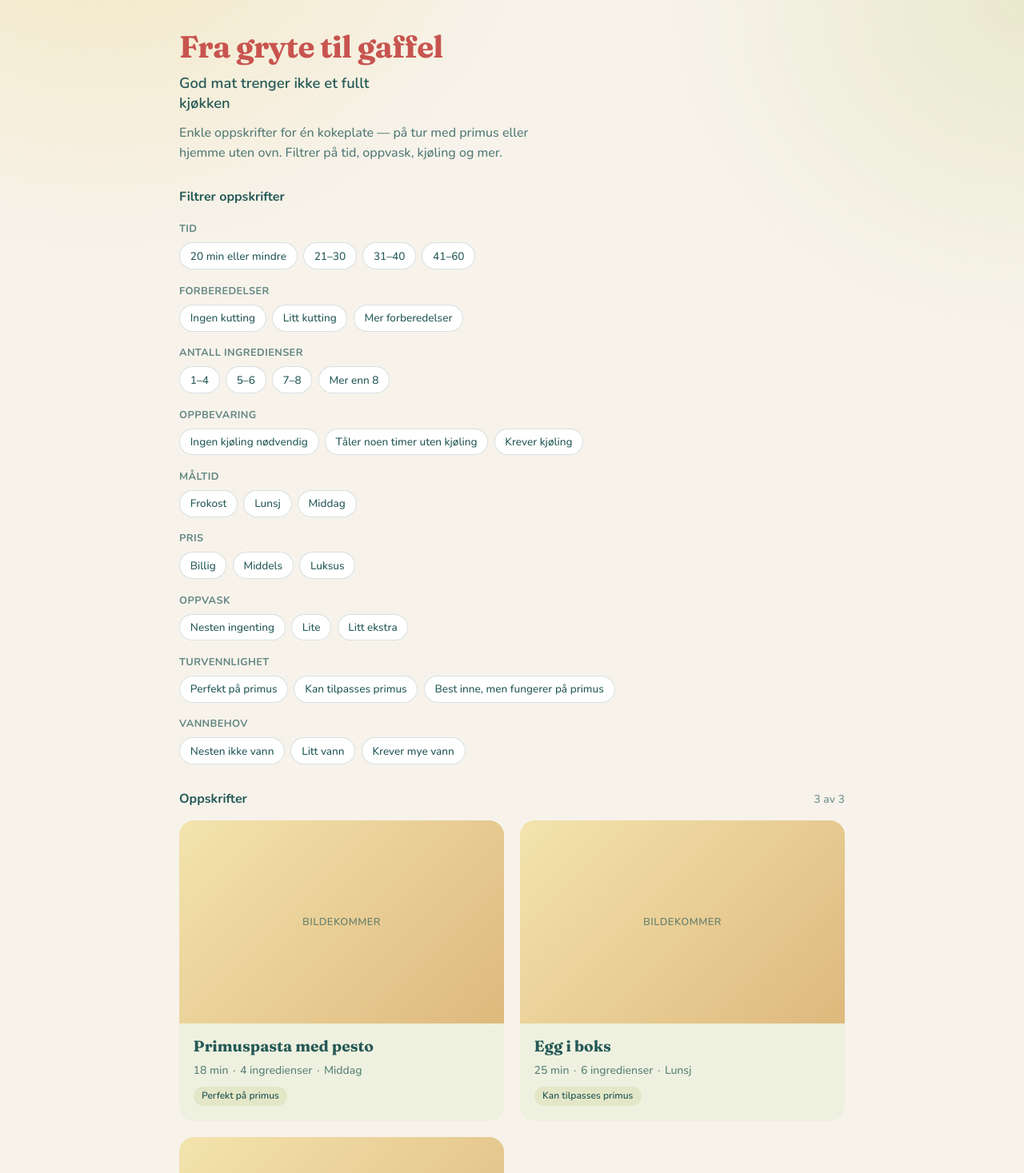
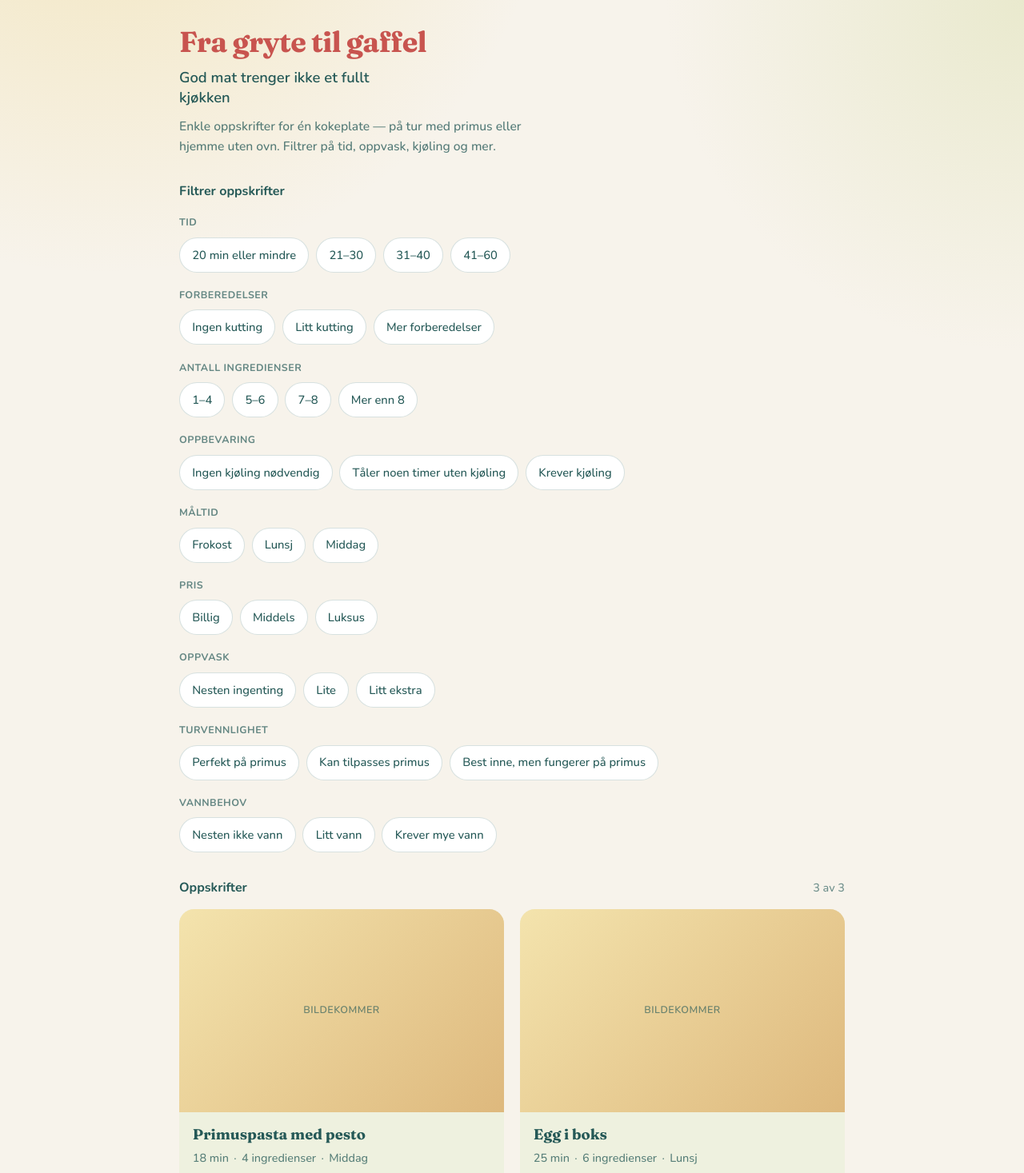
Before and after one commit to pernillelindgren02-max/fra-gryte-til-gaffel, a React (Vite) app: page / in a window 1280 px wide. Shown: the top 1467 px of the page at 80% size. Built offline with nearby package versions, Linux system fonts and the light colour scheme.

Commit message:
Polish mobile layout for iPhone-sized viewport
Larger tap targets on filter chips and links, clearer spacing and
type scale for ~390px review without changing design or features.

Co-authored-by: pernille.lindgren02 <pernille.lindgren02@gmail.com>

```diff
--- a/src/App.css
+++ b/src/App.css
@@ -1,12 +1,13 @@
 .app-shell {
-  width: min(100% - 2rem, 40rem);
+  width: min(100% - (var(--space-page-x) * 2), 40rem);
   margin-inline: auto;
-  padding-block: 1.25rem 2rem;
+  padding-block: 1.15rem 2.5rem;
 }
 
 @media (min-width: 720px) {
   .app-shell {
-    width: min(100% - 3rem, 52rem);
+    --space-page-x: 1.5rem;
+    width: min(100% - (var(--space-page-x) * 2), 52rem);
     padding-block: 1.75rem 2.5rem;
   }
 }
--- a/src/components/FilterPanel.css
+++ b/src/components/FilterPanel.css
@@ -1,14 +1,14 @@
 .filter-panel {
   display: flex;
   flex-direction: column;
-  gap: 1.25rem;
+  gap: 1.15rem;
 }
 
 .filter-panel__header {
   display: flex;
-  align-items: baseline;
+  align-items: center;
   justify-content: space-between;
-  gap: 1rem;
+  gap: 0.75rem;
 }
 
 .filter-panel__title {
@@ -23,12 +23,14 @@
   background: transparent;
   color: var(--color-terracotta);
   font: inherit;
-  font-size: 0.875rem;
+  font-size: 0.9rem;
   font-weight: 600;
   cursor: pointer;
-  padding: 0.2rem 0;
+  min-height: var(--tap-min);
+  padding: 0.55rem 0.15rem;
   text-decoration: underline;
   text-underline-offset: 3px;
+  flex-shrink: 0;
 }
 
 .filter-panel__reset:hover {
@@ -38,14 +40,14 @@
 .filter-panel__groups {
   display: flex;
   flex-direction: column;
-  gap: 1.1rem;
+  gap: 1.2rem;
 }
 
 .filter-group__title {
-  margin: 0 0 0.5rem;
-  font-size: 0.8rem;
+  margin: 0 0 0.55rem;
+  font-size: 0.78rem;
   font-weight: 700;
-  letter-spacing: 0.03em;
+  letter-spacing: 0.04em;
   text-transform: uppercase;
   color: color-mix(in srgb, var(--color-teal) 70%, transparent);
 }
@@ -53,7 +55,7 @@
 .filter-group__chips {
   display: flex;
   flex-wrap: wrap;
-  gap: 0.45rem;
+  gap: 0.55rem;
 }
 
 .filter-chip {
@@ -61,11 +63,15 @@
   background: white;
   color: var(--color-teal);
   border-radius: 999px;
-  padding: 0.4rem 0.8rem;
+  min-height: var(--tap-min);
+  padding: 0.55rem 0.95rem;
   font: inherit;
-  font-size: 0.85rem;
+  font-size: 0.92rem;
   font-weight: 500;
+  line-height: 1.25;
   cursor: pointer;
+  text-align: left;
+  max-width: 100%;
   transition:
     background 0.15s ease,
     border-color 0.15s ease,
--- a/src/components/RecipeCard.css
+++ b/src/components/RecipeCard.css
@@ -2,18 +2,24 @@
   background: var(--color-card);
   border-radius: var(--radius-md);
   overflow: hidden;
-  transition: transform 0.2s ease, box-shadow 0.2s ease;
 }
 
-.recipe-card:hover {
-  transform: translateY(-2px);
-  box-shadow: 0 8px 20px color-mix(in srgb, var(--color-teal) 12%, transparent);
+@media (hover: hover) and (pointer: fine) {
+  .recipe-card {
+    transition: transform 0.2s ease, box-shadow 0.2s ease;
+  }
+
+  .recipe-card:hover {
+    transform: translateY(-2px);
+    box-shadow: 0 8px 20px color-mix(in srgb, var(--color-teal) 12%, transparent);
+  }
 }
 
 .recipe-card__link {
   display: block;
   color: inherit;
   text-decoration: none;
+  -webkit-tap-highlight-color: transparent;
 }
 
 .recipe-card__image {
@@ -29,7 +35,7 @@
 }
 
 .recipe-card__image-label {
-  font-size: 0.8rem;
+  font-size: 0.78rem;
   font-weight: 600;
   letter-spacing: 0.04em;
   text-transform: uppercase;
@@ -37,26 +43,29 @@
 }
 
 .recipe-card__body {
-  padding: 1rem 1.1rem 1.2rem;
+  padding: 1rem 1.05rem 1.15rem;
   display: flex;
   flex-direction: column;
-  gap: 0.55rem;
+  gap: 0.5rem;
 }
 
 .recipe-card__title {
   margin: 0;
   font-family: var(--font-display);
-  font-size: 1.2rem;
+  font-size: 1.15rem;
   font-weight: 700;
   color: var(--color-teal);
-  line-height: 1.25;
+  line-height: 1.3;
 }
 
 .recipe-card__meta {
   display: flex;
   flex-wrap: wrap;
-  gap: 0.35rem;
-  font-size: 0.875rem;
+  align-items: center;
+  column-gap: 0.4rem;
+  row-gap: 0.2rem;
+  font-size: 0.9rem;
+  line-height: 1.4;
   color: color-mix(in srgb, var(--color-teal) 75%, transparent);
 }
 
@@ -64,5 +73,5 @@
   display: flex;
   flex-wrap: wrap;
   gap: 0.4rem;
-  margin-top: 0.15rem;
+  margin-top: 0.1rem;
 }
--- a/src/components/Tag.css
+++ b/src/components/Tag.css
@@ -1,11 +1,11 @@
 .tag {
   display: inline-flex;
   align-items: center;
-  padding: 0.25rem 0.65rem;
+  padding: 0.35rem 0.7rem;
   border-radius: 999px;
   background: var(--color-pale-green);
   color: var(--color-teal);
-  font-size: 0.75rem;
+  font-size: 0.8rem;
   font-weight: 600;
   line-height: 1.3;
 }
--- a/src/index.css
+++ b/src/index.css
@@ -11,15 +11,20 @@
   --color-card: #eef1df;
   --radius-sm: 0.75rem;
   --radius-md: 1.15rem;
+  --space-page-x: 1.15rem;
+  --tap-min: 2.75rem;
   --font-body: 'Nunito', 'Segoe UI', sans-serif;
   --font-display: 'Fraunces', 'Palatino Linotype', serif;
   color: var(--color-teal);
   background-color: var(--color-bg);
   font-family: var(--font-body);
+  font-size: 16px;
+  line-height: 1.5;
   font-synthesis: none;
   text-rendering: optimizeLegibility;
   -webkit-font-smoothing: antialiased;
   -moz-osx-font-smoothing: grayscale;
+  -webkit-text-size-adjust: 100%;
 }
 
 *,
--- a/src/pages/HomePage.css
+++ b/src/pages/HomePage.css
@@ -1,48 +1,48 @@
 .home {
   display: flex;
   flex-direction: column;
-  gap: 2rem;
-  padding-bottom: 3rem;
+  gap: 1.75rem;
+  padding-bottom: 2.5rem;
 }
 
 .home__hero {
   display: flex;
   flex-direction: column;
-  gap: 0.75rem;
-  padding-top: 0.5rem;
+  gap: 0.7rem;
+  padding-top: 0.25rem;
 }
 
 .home__brand {
   margin: 0;
   font-family: var(--font-display);
-  font-size: clamp(1.85rem, 6vw, 2.4rem);
+  font-size: clamp(1.7rem, 7.2vw, 2.25rem);
   font-weight: 700;
   color: var(--color-terracotta);
-  line-height: 1.15;
+  line-height: 1.12;
   letter-spacing: -0.02em;
 }
 
 .home__tagline {
   margin: 0;
-  font-size: 1.15rem;
+  font-size: 1.05rem;
   font-weight: 600;
   color: var(--color-teal);
-  line-height: 1.35;
-  max-width: 22ch;
+  line-height: 1.4;
+  max-width: 24ch;
 }
 
 .home__intro {
   margin: 0;
-  font-size: 1rem;
+  font-size: 0.98rem;
   line-height: 1.55;
   color: color-mix(in srgb, var(--color-teal) 78%, transparent);
-  max-width: 36ch;
+  max-width: 38ch;
 }
 
 .home__results {
   display: flex;
   flex-direction: column;
-  gap: 1rem;
+  gap: 0.9rem;
 }
 
 .home__results-header {
@@ -61,7 +61,7 @@
 
 .home__results-count {
   margin: 0;
-  font-size: 0.875rem;
+  font-size: 0.9rem;
   color: color-mix(in srgb, var(--color-teal) 65%, transparent);
 }
 
@@ -71,12 +71,12 @@
   padding: 0;
   display: flex;
   flex-direction: column;
-  gap: 1rem;
+  gap: 1.1rem;
 }
 
 .home__empty {
   margin: 0;
-  padding: 1.5rem 1.1rem;
+  padding: 1.35rem 1.1rem;
   background: var(--color-card);
   border-radius: var(--radius-md);
   color: color-mix(in srgb, var(--color-teal) 80%, transparent);
@@ -84,6 +84,10 @@
 }
 
 @media (min-width: 720px) {
+  .home {
+    gap: 2rem;
+  }
+
   .home__list {
     display: grid;
     grid-template-columns: repeat(2, 1fr);
@@ -93,4 +97,8 @@
   .home__intro {
     max-width: 48ch;
   }
+
+  .home__tagline {
+    font-size: 1.15rem;
+  }
 }
--- a/src/pages/RecipePage.css
+++ b/src/pages/RecipePage.css
@@ -1,8 +1,8 @@
 .recipe-page {
   display: flex;
   flex-direction: column;
-  gap: 1.5rem;
-  padding-bottom: 3rem;
+  gap: 1.35rem;
+  padding-bottom: 2.75rem;
 }
 
 .recipe-page--missing {
@@ -13,9 +13,14 @@
 .recipe-page__back {
   align-self: flex-start;
   color: var(--color-terracotta);
-  font-size: 0.9rem;
+  font-size: 0.95rem;
   font-weight: 600;
   text-decoration: none;
+  min-height: var(--tap-min);
+  display: inline-flex;
+  align-items: center;
+  padding: 0.35rem 0.1rem;
+  -webkit-tap-highlight-color: transparent;
 }
 
 .recipe-page__back:hover {
@@ -37,7 +42,7 @@
 }
 
 .recipe-page__image-label {
-  font-size: 0.8rem;
+  font-size: 0.78rem;
   font-weight: 600;
   letter-spacing: 0.04em;
   text-transform: uppercase;
@@ -47,21 +52,21 @@
 .recipe-page__header {
   display: flex;
   flex-direction: column;
-  gap: 0.65rem;
+  gap: 0.6rem;
 }
 
 .recipe-page__title {
   margin: 0;
   font-family: var(--font-display);
-  font-size: clamp(1.6rem, 5vw, 2rem);
+  font-size: clamp(1.45rem, 6vw, 1.9rem);
   font-weight: 700;
   color: var(--color-teal);
-  line-height: 1.2;
+  line-height: 1.22;
 }
 
 .recipe-page__description {
   margin: 0;
-  font-size: 1.05rem;
+  font-size: 1rem;
   line-height: 1.55;
   color: color-mix(in srgb, var(--color-teal) 80%, transparent);
 }
@@ -69,20 +74,23 @@
 .recipe-page__meta {
   display: flex;
   flex-wrap: wrap;
-  gap: 0.35rem;
-  font-size: 0.9rem;
+  align-items: center;
+  column-gap: 0.4rem;
+  row-gap: 0.25rem;
+  font-size: 0.92rem;
+  line-height: 1.4;
   color: color-mix(in srgb, var(--color-teal) 70%, transparent);
 }
 
 .recipe-page__section {
   display: flex;
   flex-direction: column;
-  gap: 0.75rem;
+  gap: 0.7rem;
 }
 
 .recipe-page__section-title {
   margin: 0;
-  font-size: 0.8rem;
+  font-size: 0.78rem;
   font-weight: 700;
   letter-spacing: 0.04em;
   text-transform: uppercase;
@@ -95,14 +103,15 @@
   list-style: none;
   display: flex;
   flex-direction: column;
-  gap: 0.55rem;
+  gap: 0.5rem;
 }
 
 .recipe-page__ingredients li {
-  padding: 0.7rem 0.9rem;
+  padding: 0.8rem 0.95rem;
   background: var(--color-card);
   border-radius: var(--radius-sm);
   color: var(--color-teal);
+  font-size: 0.98rem;
   line-height: 1.4;
 }
 
@@ -112,31 +121,33 @@
   list-style: none;
   display: flex;
   flex-direction: column;
-  gap: 0.75rem;
+  gap: 0.65rem;
   counter-reset: none;
 }
 
 .recipe-page__steps li {
   display: grid;
   grid-template-columns: auto 1fr;
-  gap: 0.75rem;
+  gap: 0.7rem;
   align-items: start;
-  padding: 0.85rem 0.95rem;
+  padding: 0.9rem 0.95rem;
   background: var(--color-card);
   border-radius: var(--radius-sm);
   color: var(--color-teal);
+  font-size: 0.98rem;
   line-height: 1.5;
 }
 
 .recipe-page__step-number {
   display: grid;
   place-items: center;
-  width: 1.6rem;
-  height: 1.6rem;
+  width: 1.75rem;
+  height: 1.75rem;
+  margin-top: 0.05rem;
   border-radius: 999px;
   background: var(--color-terracotta);
   color: white;
-  font-size: 0.8rem;
+  font-size: 0.82rem;
   font-weight: 700;
   flex-shrink: 0;
 }
@@ -144,5 +155,5 @@
 .recipe-page__tags {
   display: flex;
   flex-wrap: wrap;
-  gap: 0.45rem;
+  gap: 0.5rem;
 }
```
